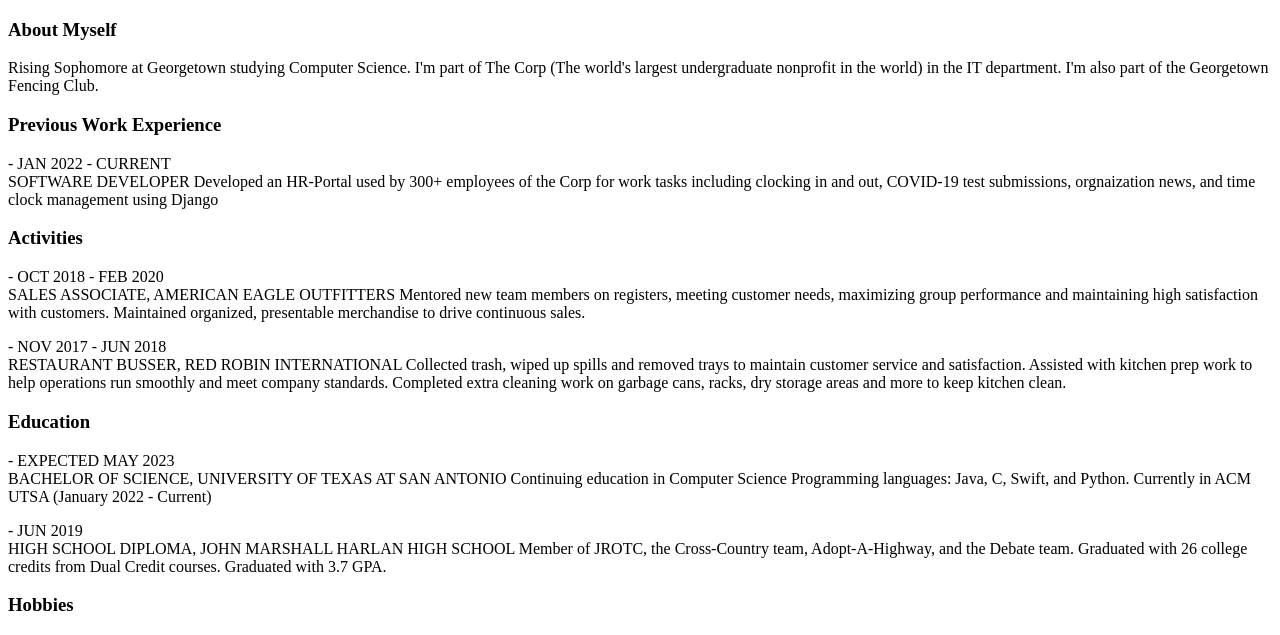
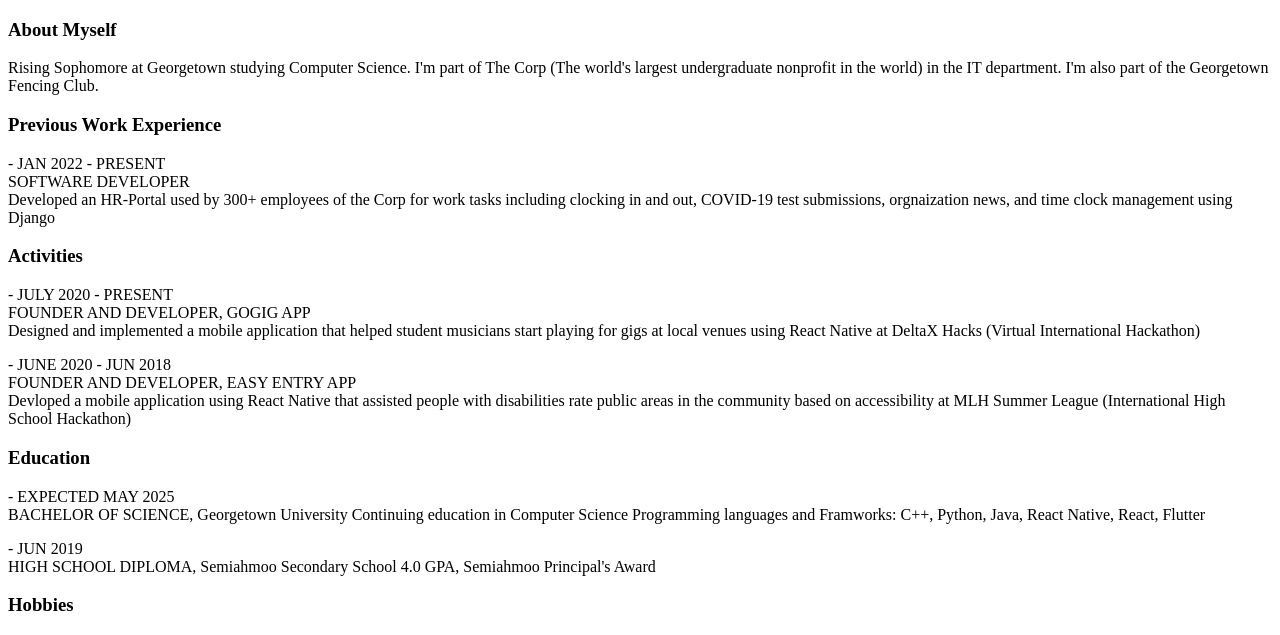
Before and after one commit to tdizzlefizzle1/tylerportfolio, a Flask app: page /royswork/ in a window 1280 px wide. Shown: the part 284-919 px from the top of the page. Run offline with Flask 2, Linux system fonts and the light colour scheme.

Commit message:
addedActivitesEducation

```diff
--- a/app/templates/roywork.html
+++ b/app/templates/roywork.html
@@ -14,37 +14,37 @@
             </p>
 
             <h3>Previous Work Experience</h3>
-            <p>- JAN 2022 - CURRENT<br>
+            <p>- JAN 2022 - PRESENT<br>
                 SOFTWARE DEVELOPER
+                <br>
                 Developed an HR-Portal used by 300+ employees of the Corp for work tasks
                 including clocking in and out, COVID-19 test submissions, orgnaization news, and
                 time clock management using Django
 
             </p>
             <h3>Activities</h3>
-            <p>- OCT 2018 - FEB 2020<br>
-                SALES ASSOCIATE, AMERICAN EAGLE OUTFITTERS
-                Mentored new team members on registers, meeting customer needs, maximizing group performance and maintaining high satisfaction with customers.
-                Maintained organized, presentable merchandise to drive continuous sales.
+            <p>- JULY 2020 - PRESENT<br>
+                FOUNDER AND DEVELOPER, GOGIG APP
+                <br>
+                Designed and implemented a mobile application that helped student musicians start playing for gigs at local venues
+                using React Native at DeltaX Hacks (Virtual International Hackathon)
             </p>
-            <p>- NOV 2017 - JUN 2018<br>
-                RESTAURANT BUSSER, RED ROBIN INTERNATIONAL
-                Collected trash, wiped up spills and removed trays to maintain customer service and satisfaction.
-                Assisted with kitchen prep work to help operations run smoothly and meet company standards.
-                Completed extra cleaning work on garbage cans, racks, dry storage areas and more to keep kitchen clean.
+            <p>- JUNE 2020 - JUN 2018<br>
+                FOUNDER AND DEVELOPER, EASY ENTRY APP
+                <br>
+                Devloped a mobile application using React Native that assisted people with disabilities rate public
+                areas in the community based on accessibility at MLH Summer League (International High School Hackathon)
             </p>
 
             <h3>Education</h3>
-            <p>- EXPECTED MAY 2023 <br>
-                BACHELOR OF SCIENCE, UNIVERSITY OF TEXAS AT SAN ANTONIO
+            <p>- EXPECTED MAY 2025 <br>
+                BACHELOR OF SCIENCE, Georgetown University
                 Continuing education in Computer Science
-                Programming languages: Java, C, Swift, and Python.
-                Currently in ACM UTSA (January 2022 - Current)
+                Programming languages and Framworks: C++, Python, Java, React Native, React, Flutter
             </p>
             <p>- JUN 2019<br>
-                HIGH SCHOOL DIPLOMA, JOHN MARSHALL HARLAN HIGH SCHOOL
-                Member of JROTC, the Cross-Country team, Adopt-A-Highway, and the Debate team.
-                Graduated with 26 college credits from Dual Credit courses. Graduated with 3.7 GPA.
+                HIGH SCHOOL DIPLOMA, Semiahmoo Secondary School
+                4.0 GPA, Semiahmoo Principal's Award
                 </p>
             <h3>Hobbies</h3>
             <p>
```
